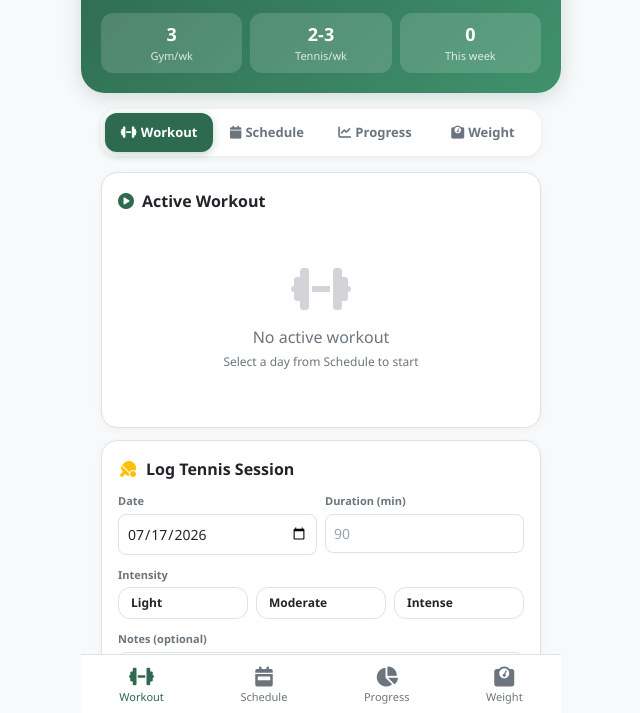
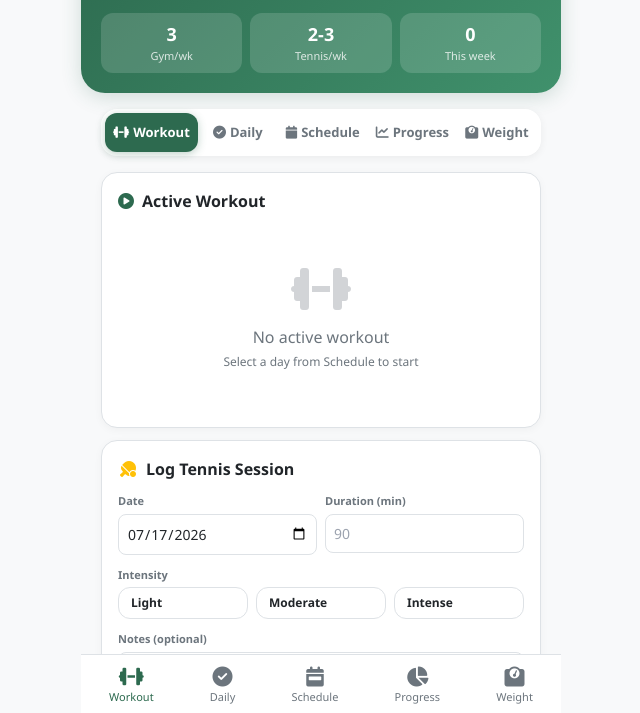
Before and after one commit to sebtroo/sebas-fitness-tracker, a plain HTML site: page index.html in a window 1280 px wide. Shown: the part 83-796 px from the top of the page, without its empty margins (319-959 px from the left). Drawn offline with nearby package versions, Linux system fonts and the light colour scheme.

Commit message:
Update index.html
update added sugar tracker

```diff
--- a/index.html
+++ b/index.html
@@ -497,6 +497,9 @@
             <button class="nav-tab active" onclick="showTab('workout')">
                 <i class="fas fa-dumbbell"></i> Workout
             </button>
+            <button class="nav-tab" onclick="showTab('daily')">
+                <i class="fas fa-check-circle"></i> Daily
+            </button>
             <button class="nav-tab" onclick="showTab('schedule')">
                 <i class="fas fa-calendar"></i> Schedule
             </button>
@@ -839,6 +842,10 @@
             <button class="bottom-nav-item active" onclick="showTab('workout')">
                 <i class="fas fa-dumbbell"></i>
                 <span>Workout</span>
+            </button>
+            <button class="bottom-nav-item" onclick="showTab('daily')">
+                <i class="fas fa-check-circle"></i>
+                <span>Daily</span>
             </button>
             <button class="bottom-nav-item" onclick="showTab('schedule')">
                 <i class="fas fa-calendar-week"></i>
@@ -984,7 +991,7 @@
 
             document.getElementById(tabName + '-section').classList.add('active');
 
-            const tabIndex = ['workout', 'schedule', 'progress', 'weight'].indexOf(tabName);
+            const tabIndex = ['workout', 'daily', 'schedule', 'progress', 'weight'].indexOf(tabName);
             document.querySelectorAll('.nav-tab')[tabIndex].classList.add('active');
             document.querySelectorAll('.bottom-nav-item')[tabIndex].classList.add('active');
 
```
